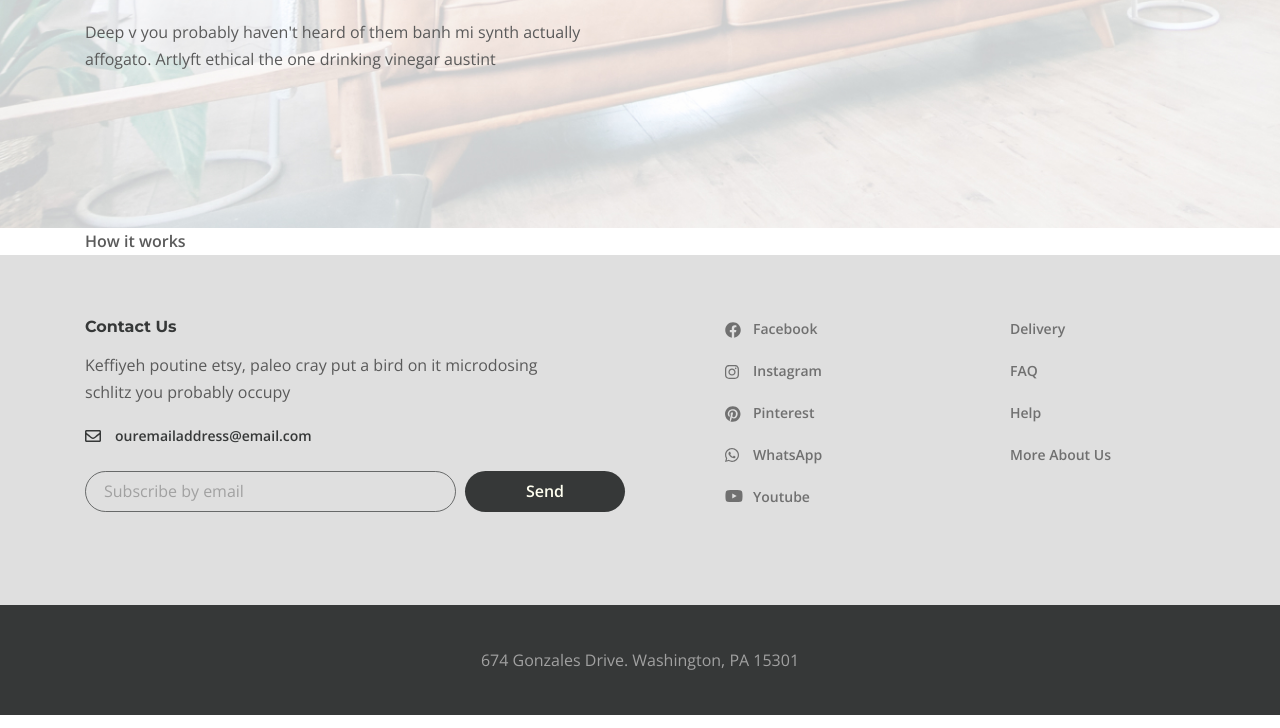
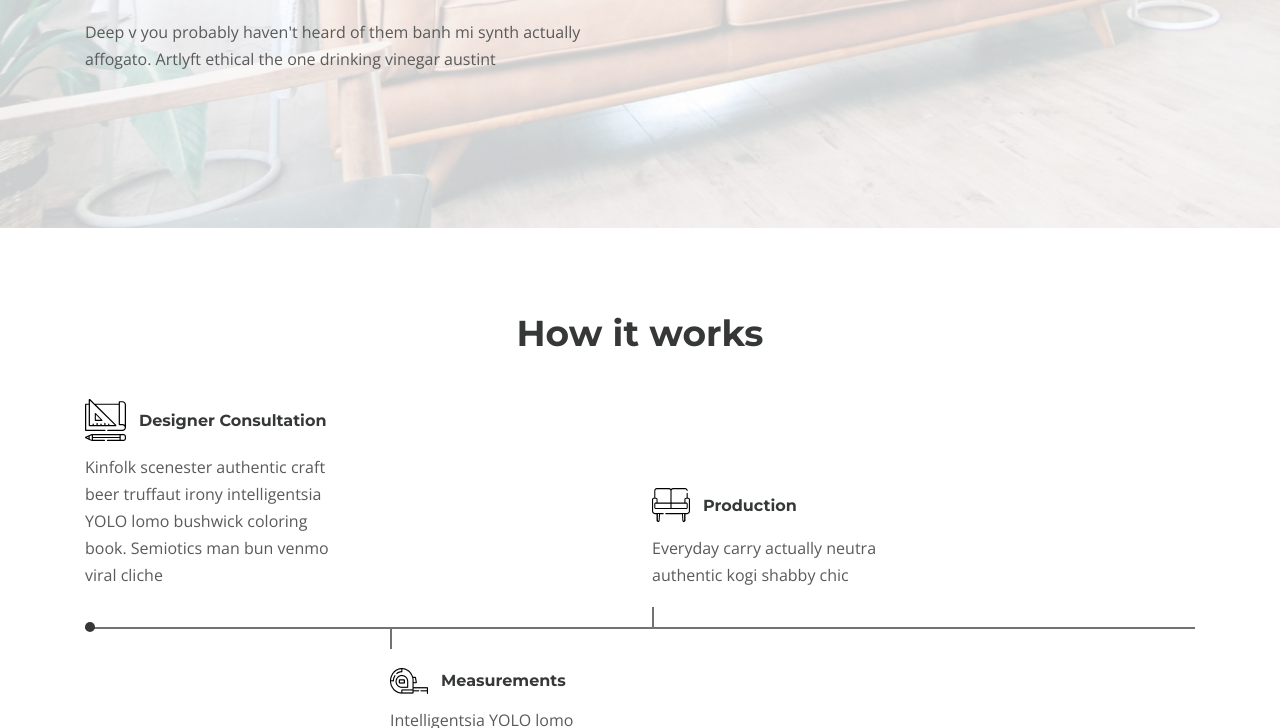
Before and after one commit to YuliDemins/Site_gulp, a website: page app/index.html in a window 1280 px wide. Shown: the part 2072-2800 px from the top of the page. Drawn offline with nearby package versions, Linux system fonts and the light colour scheme; files that its build step writes are made by us from their sources.

Commit message:
Added section How It Works

```diff
--- a/app/index.html
+++ b/app/index.html
@@ -154,8 +154,28 @@
 
       <section class="works-path">
         <div class="container">
-          <h3 class="work-path__title">How it works</h3>
 
+          <h3 class="works-path__title">How it works</h3>
+
+          <div class="works-path__items">
+            <div class="works-path__items-box">
+              <div class="works-path__item works-path__item--consultation">
+                <img class="works-path__item-img" src="images/graphic-tool.svg" alt="" >
+                <h6 class="works-path__item-title">Designer Consultation</h6>
+                <p class="works-path__item-text">Kinfolk scenester authentic craft beer truffaut irony intelligentsia YOLO lomo bushwick coloring book. Semiotics man bun venmo viral cliche</p>
+              </div>
+              <div class="works-path__item works-path__item--production">
+                <img class="works-path__item-img" src="images/sofa.svg" alt="" >
+                <h6 class="works-path__item-title">Production</h6>
+                <p class="works-path__item-text">Everyday carry actually neutra authentic kogi shabby chic</p>
+              </div>
+            </div>
+            <div class="works-path__item works-path__item--measuring">
+              <img class="works-path__item-img" src="images/measuring-tape.png" alt="" >
+              <h6 class="works-path__item-title">Measurements</h6>
+              <p class="works-path__item-text">Intelligentsia YOLO lomo bushwick coloring book. Semiotics man bun venmo viral cliche</p>
+            </div>
+          </div>
         </div>
 
       </section>
--- a/app/scss/style.scss
+++ b/app/scss/style.scss
@@ -288,6 +288,7 @@
         padding-bottom: 26px;
         margin-bottom: 26px;
         position: relative;
+        @extend %title-font;
 
         &::after{
             content: '';
@@ -316,6 +317,7 @@
     padding-bottom: 25px;
     margin-bottom: 25px;
     position: relative;
+    @extend %title-font;
     &::after{
         content: '';
         position: absolute;
@@ -376,6 +378,7 @@
         padding-bottom: 19px;
         margin-bottom: 19px;
         position: relative;
+        @extend %title-font;
         &::after{
             content: '';
             position: absolute;
@@ -410,6 +413,7 @@
         padding-bottom: 22px;
         margin-bottom: 22px;
         position: relative;
+        @extend %title-font;
         &::after{
             content: '';
             position: absolute;
@@ -426,3 +430,78 @@
 
     }
 }
+
+
+.works-path{
+    padding: 80px 0 30px;
+
+    &__title{
+        @extend %title-font;
+        text-align: center;
+        color: $title;
+        margin-bottom: 40px;
+        font-size: 36px;
+        line-height: 51px;
+    }
+    &__items-box{
+        display: flex;
+        align-items: flex-end;
+        border-bottom: 2px solid rgba($title, .7);
+        position: relative;
+        &::before{
+            content: '';
+            position: absolute;
+            bottom: -5px;
+            left: 0;
+            width: 10px;
+            height: 10px;
+            border-radius: 50%;
+            background-color: $title;
+        }
+    }
+    &__item{
+        width: 250px;
+        display: flex;
+        flex-wrap: wrap;
+        align-items: center;
+        position: relative;
+        height: 100%;
+    }
+    &__item--production{
+        margin-left: 317px;
+        &::after{
+            content: '';
+            position: absolute;
+            bottom: 0;
+            left: 0;
+            width: 2px;
+            height: 20px;
+            background-color: rgba($title, .7);
+        }
+    }
+    &__item--production,
+    &__item--consultation{
+        padding-bottom: 38px;
+    }
+    &__item--measuring{
+        padding-top: 38px;
+        margin-left: 305px;
+        &::before{
+            content: '';
+            position: absolute;
+            top: 0;
+            left: 0;
+            width: 2px;
+            height: 20px;
+            background-color: rgba($title, .7);
+        }
+    }
+    &__item-title{
+        margin-left: 13px;
+        color: $title;
+        @extend %title-font;
+    }
+    &__item-text{
+        margin-top: 13px;
+    }
+}
```
Also changed, not shown: app/css/style.min.css, app/images/graphic-tool.svg (added), app/images/measuring-tape.png (added), app/images/sofa.svg (added).
